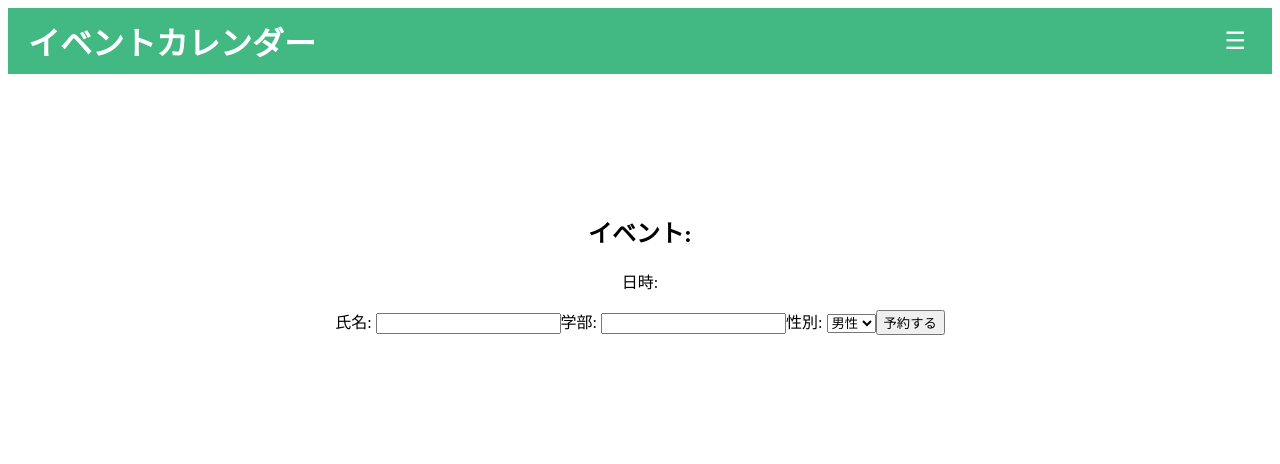
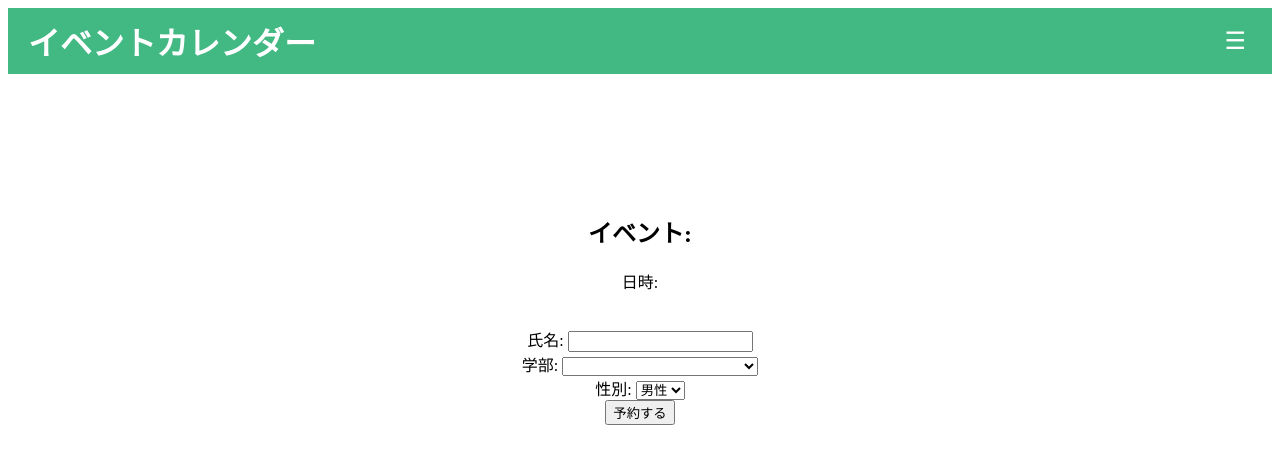
Before and after one commit to tyuya1173/club-event, a Vue app: page /reserve in a window 1280 px wide. Shown: the top 464 px of the page. Built offline with nearby package versions, Linux system fonts and the light colour scheme.

Commit message:
学部を選択制に

```diff
--- a/src/components/Reservation.vue
+++ b/src/components/Reservation.vue
@@ -3,14 +3,26 @@
     <h2>イベント: {{ eventDetails.title }}</h2>
     <p>{{ eventDetails.description }}</p>
     <p>日時: {{ eventDetails.date }}</p>
+    <br>
     <label>氏名: <input v-model="name" required /></label>
-    <label>学部: <input v-model="faculty" required /></label>
+    <br>
+    <label>学部:
+      <select v-model="faculty">
+        <option value="sys">システム工学部</option>
+        <option value="edu">教育学部</option>
+        <option value="eco">経済学部</option>
+        <option value="tou">観光学部</option>
+        <option value="soc">社会インフォマティクス学環</option>
+      </select>
+    </label>
+    <br>
     <label>性別:
       <select v-model="gender">
         <option value="male">男性</option>
         <option value="female">女性</option>
       </select>
     </label>
+    <br>
     <button type="submit">予約する</button>
   </form>
 </template>
--- a/src/components/calendar.vue
+++ b/src/components/calendar.vue
@@ -10,6 +10,8 @@ import interactionPlugin from '@fullcalendar/interaction';
 import { collection, getDocs } from 'firebase/firestore';
 import { db } from '@/firebase';
 import { useRouter } from 'vue-router';
+// 日本語ロケールをインポート
+import jaLocale from '@fullcalendar/core/locales/ja';
 
 export default defineComponent({
   components: { FullCalendar },
@@ -41,6 +43,9 @@ export default defineComponent({
           html: `<span>${info.event.title}</span>`
         };
       },
+
+      // 日本語のロケールを設定
+      locale: jaLocale,  // 日本語ロケールを適用
     });
 
     const fetchEvents = async () => {
```
